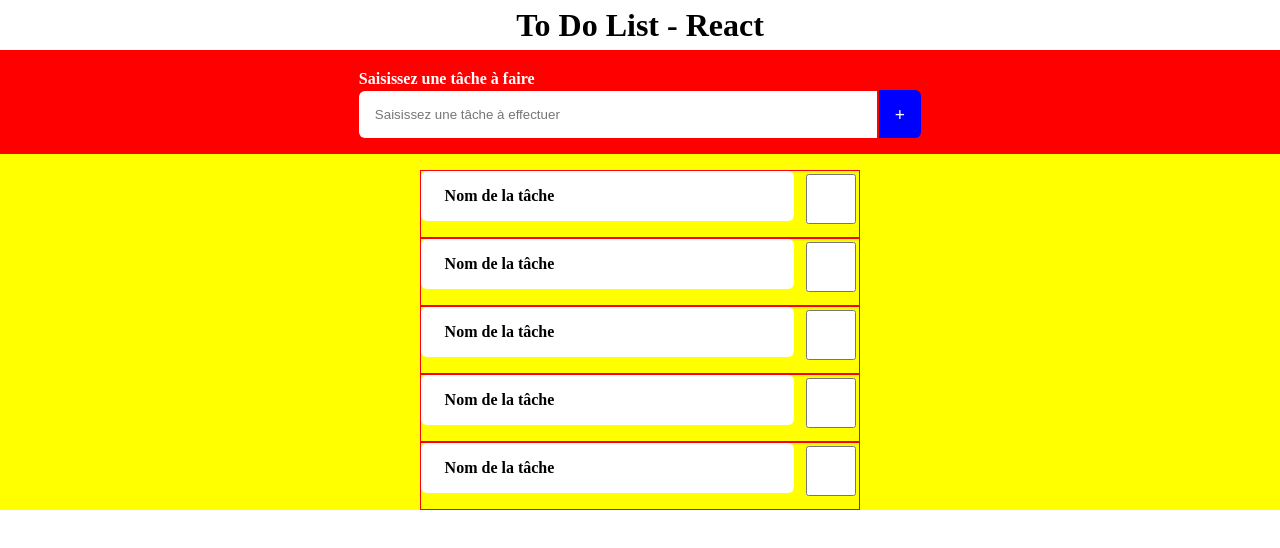
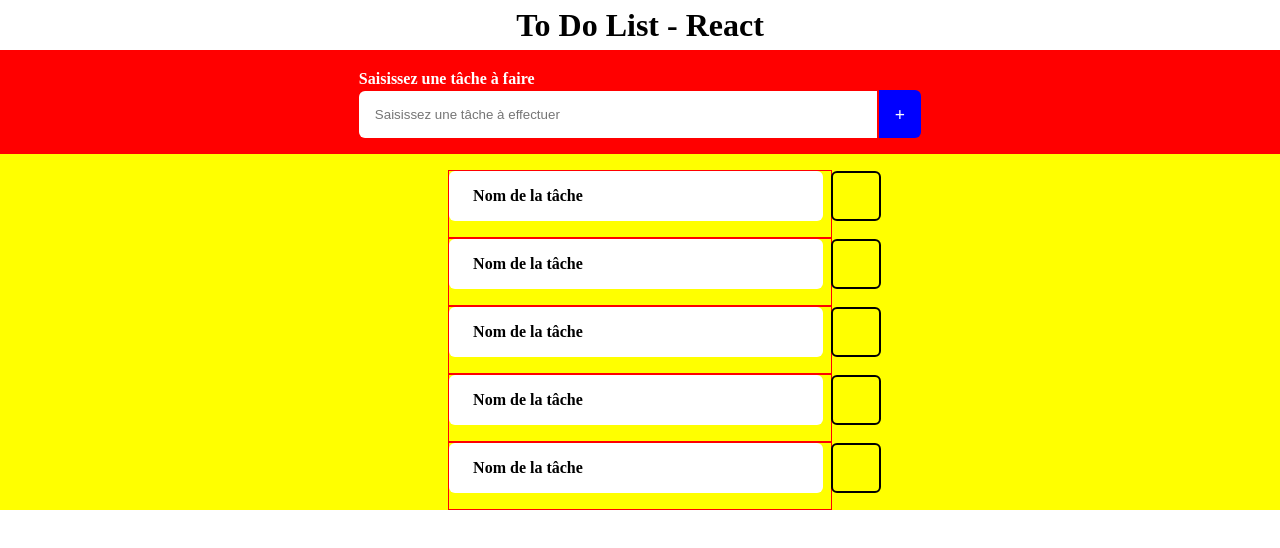
Before and after one commit to Sebastienbezombes/todo-react, a React (Create React App) app in the folder todo-app/: page / in a window 1280 px wide. Shown: the top 548 px of the page. Built offline with nearby package versions, Linux system fonts and the light colour scheme.

Commit message:
init modify checkboxs but difficulties to recup element ::after in JavaScript

```diff
--- a/todo-app/src/components/Todo/Todo.css
+++ b/todo-app/src/components/Todo/Todo.css
@@ -4,9 +4,31 @@
     border: 1px solid red;
 }
 input[type="checkbox"] {
-    height: 50px;
-    width: 50px;
-    background:red;
+    margin: 0;
+    height: 0px;
+    width: 0px;
+    background:transparent;
+    border: 1 solid transparent;
+    position: relative;
+}
+input[type="checkbox"]::before {
+    content: '';
+    height: 46px;
+    width: 46px;
+    background:transparent;
+    border-radius: 6px;
+    border: 2px solid black;
+    position: absolute;
+}
+input[type="checkbox"]::after {
+    content: '';
+    height: 40px;
+    width: 40px;
+    background:transparent;
+    border-radius: 6px;
+    position: absolute;
+    left: 5px;
+    top: 5px;
 }
 h3 {
     line-height: 50px;
--- a/todo-app/src/components/Todo/Todo.js
+++ b/todo-app/src/components/Todo/Todo.js
@@ -1,13 +1,18 @@
 import React, {Component} from 'react'
 import './Todo.css'
 
+export default class Todo extends Component {
 
-export default class Todo extends Component {
+    check = () => {
+        let checking = document.querySelector("input::after")
+        checking.style.background = "green"
+    }
+
     render() {
         return (
             <div class="Todo">
                 <h3>Nom de la tâche</h3>
-               <input class="bg-red" type="checkbox"/>
+               <input type="checkbox" onClick={this.check}/>
             </div>
         )
     }
```
